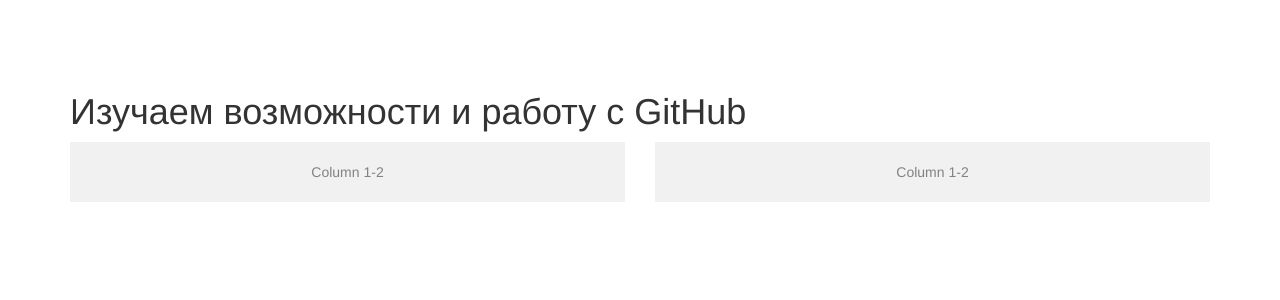
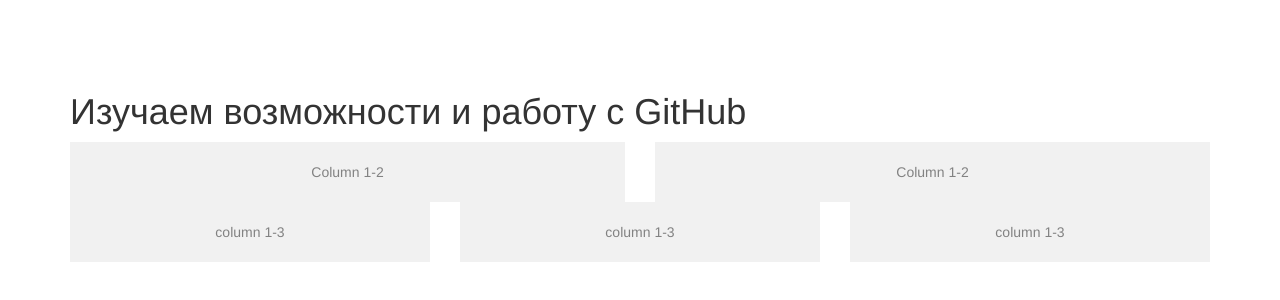
Before and after one commit to edytor49/test-proekt, a plain HTML site: page index.html in a window 1280 px wide. Shown: the part 78-378 px from the top of the page. Drawn offline with nearby package versions, Linux system fonts and the light colour scheme.

Commit message:
added new .row
Добавлена строка с трема колонками

```diff
--- a/index.html
+++ b/index.html
@@ -22,6 +22,23 @@
       </div>
     </div>
   </div>
+  <div class="row">
+    <div class="col-sm-4">
+      <div class="column">
+        column 1-3
+      </div>
+    </div>
+    <div class="col-sm-4">
+      <div class="column">
+        column 1-3
+      </div>
+    </div>
+    <div class="col-sm-4">
+      <div class="column">
+        column 1-3
+      </div>
+    </div>
+  </div>
 </div>
 
 <script src="https://maxcdn.bootstrapcdn.com/bootstrap/3.3.6/js/bootstrap.min.js"></script>
```
